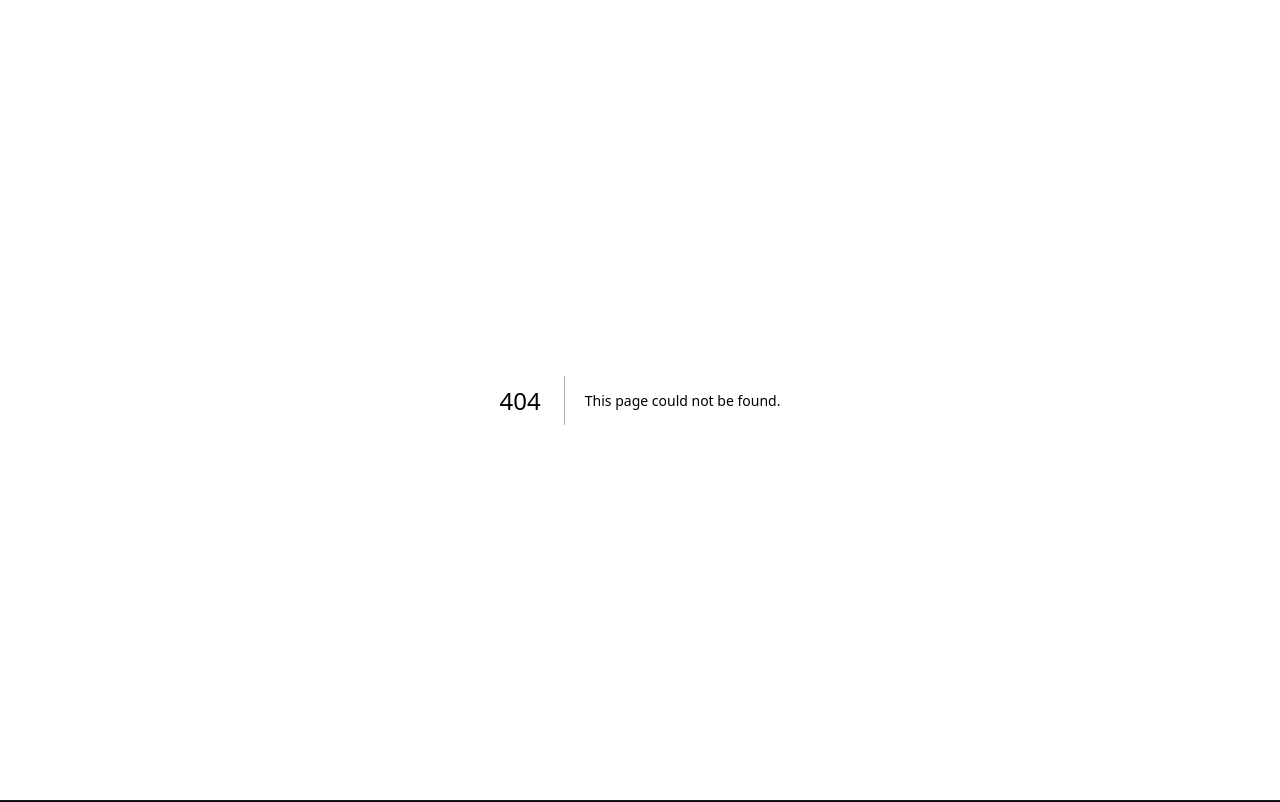
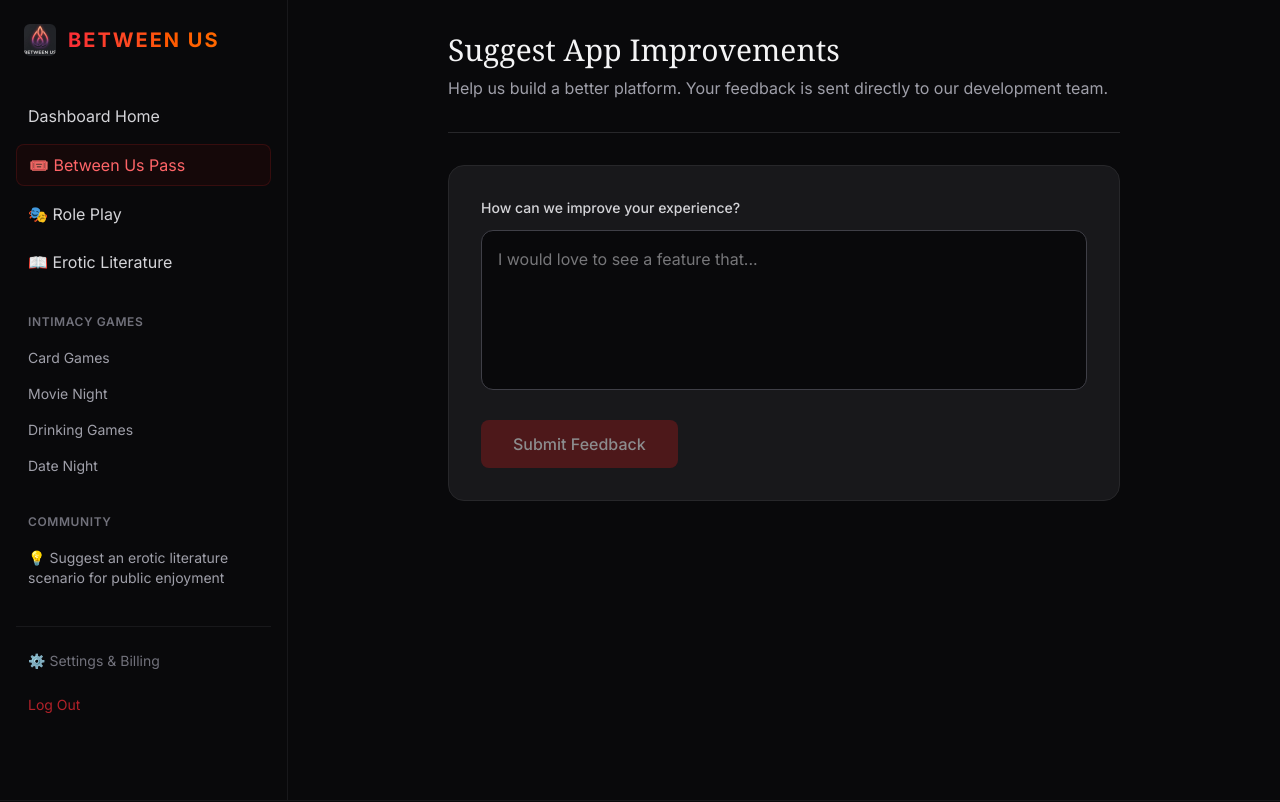
Before and after one commit to jdavis641/between-us, a Next.js app: page /dashboard/improvements in a window 1280 px wide. Before the commit this address had no page. Shown: the top 802 px of the page. Built offline with nearby package versions, Linux system fonts and the light colour scheme; no server answers.

Commit message:
[UI/Feature] Add suggest app improvements form and sidebar link

```diff
--- /dev/null
+++ b/app/api/improvements/route.ts
@@ -0,0 +1,69 @@
+import { NextResponse } from "next/server";
+import { createClient } from "@/utils/supabase/server";
+
+export async function POST(req: Request) {
+  try {
+    const { feedback_text } = await req.json();
+
+    if (!feedback_text) {
+      return NextResponse.json({ error: "Feedback text is required." }, { status: 400 });
+    }
+
+    // Bulletproof Auth Check
+    let authHeader = req.headers.get('Authorization');
+    let explicitToken = authHeader?.replace('Bearer ', '')?.trim();
+    if (explicitToken === 'undefined' || explicitToken === 'null') explicitToken = undefined;
+
+    const supabase = await createClient();
+    let { data: { user }, error: authError } = await supabase.auth.getUser();
+
+    if ((authError || !user) && explicitToken) {
+      const res = await supabase.auth.getUser(explicitToken);
+      user = res.data?.user || null;
+      authError = res.error;
+    }
+
+    if (authError || !user) {
+      console.error("Supabase Auth Failed:", authError);
+      return NextResponse.json({ error: "Auth Rejected: Session expired or missing." }, { status: 401 });
+    }
+
+    // Insert into Supabase
+    const { error: insertError } = await supabase
+      .from('app_improvements')
+      .insert({
+        user_id: user.id,
+        feedback_text: feedback_text
+      });
+
+    if (insertError) {
+      console.error("Failed to insert feedback:", insertError);
+      // Even if the table doesn't exist yet, we'll log it and try to send the email.
+    }
+
+    // Send email via Resend
+    if (process.env.RESEND_API_KEY) {
+      await fetch('https://api.resend.com/emails', {
+        method: 'POST',
+        headers: {
+          'Authorization': `Bearer ${process.env.RESEND_API_KEY}`,
+          'Content-Type': 'application/json'
+        },
+        body: JSON.stringify({
+          from: "Between Us Support <support@betweenusapp.io>", // Replace with verified sender if needed
+          to: "support@betweenusapp.io",
+          subject: "New App Improvement Suggestion",
+          html: `<p><strong>User ID:</strong> ${user.id}</p><p><strong>Feedback:</strong></p><p>${feedback_text}</p>`
+        })
+      });
+    } else {
+      console.warn("RESEND_API_KEY not configured. Email not sent.");
+    }
+
+    return NextResponse.json({ success: true });
+
+  } catch (err: any) {
+    console.error("Improvements API Error:", err);
+    return NextResponse.json({ error: "Internal Server Error" }, { status: 500 });
+  }
+}
--- /dev/null
+++ b/app/dashboard/improvements/page.tsx
@@ -0,0 +1,83 @@
+"use client";
+
+import { useState } from "react";
+import { createClient } from "@/utils/supabase/client";
+
+export default function ImprovementsPage() {
+  const [feedback, setFeedback] = useState("");
+  const [loading, setLoading] = useState(false);
+  const [success, setSuccess] = useState(false);
+  const [error, setError] = useState<string | null>(null);
+  const [supabase] = useState(() => createClient());
+
+  const handleSubmit = async () => {
+    if (!feedback.trim()) return;
+
+    setLoading(true);
+    setError(null);
+    setSuccess(false);
+
+    try {
+      const { data: { session } } = await supabase.auth.getSession();
+      if (!session) throw new Error("Auth Rejected: Session expired or missing.");
+
+      const res = await fetch("/api/improvements", {
+        method: "POST",
+        headers: {
+          "Content-Type": "application/json",
+          "Authorization": `Bearer ${session.access_token}`
+        },
+        body: JSON.stringify({ feedback_text: feedback })
+      });
+
+      if (!res.ok) throw new Error("Failed to submit feedback.");
+
+      setSuccess(true);
+      setFeedback("");
+    } catch (err: any) {
+      console.error(err);
+      setError(err.message || "An error occurred.");
+    } finally {
+      setLoading(false);
+    }
+  };
+
+  return (
+    <div className="min-h-screen bg-zinc-950 text-zinc-100 p-8 pb-32">
+      <div className="max-w-2xl mx-auto space-y-8">
+
+        <header className="border-b border-zinc-800 pb-8">
+          <h1 className="text-3xl font-serif font-medium text-zinc-100 mb-2">Suggest App Improvements</h1>
+          <p className="text-zinc-400">Help us build a better platform. Your feedback is sent directly to our development team.</p>
+        </header>
+
+        <div className="bg-zinc-900 border border-zinc-800 rounded-2xl p-6 md:p-8">
+          <label className="block text-sm font-medium text-zinc-300 mb-3">How can we improve your experience?</label>
+          <textarea
+            value={feedback}
+            onChange={(e) => setFeedback(e.target.value)}
+            placeholder="I would love to see a feature that..."
+            className="w-full bg-zinc-950 border border-zinc-700 rounded-xl p-4 text-zinc-200 h-40 focus:outline-none focus:border-red-900 resize-none mb-6 transition-colors"
+          />
+
+          {error && <div className="text-red-400 text-sm mb-4">{error}</div>}
+
+          {success && (
+            <div className="text-green-400 text-sm mb-4 bg-green-950/30 p-3 rounded-lg border border-green-900/50">
+              Thank you! Your feedback has been successfully submitted.
+            </div>
+          )}
+
+          <button
+            onClick={handleSubmit}
+            disabled={loading || !feedback.trim()}
+            className="w-full md:w-auto px-8 py-3 bg-red-900 hover:bg-red-800 disabled:opacity-50 disabled:cursor-not-allowed text-white rounded-lg font-medium transition-colors"
+          >
+            {loading ? "Submitting..." : "Submit Feedback"}
+          </button>
+        </div>
+
+      </div>
+    </div>
+  );
+}
--- /dev/null
+++ b/fix_sidebar.js
@@ -0,0 +1,10 @@
+const fs = require('fs');
+let code = fs.readFileSync('app/dashboard/layout.tsx', 'utf8');
+
+const target = `<Link href="/dashboard/suggest" className="block px-3 py-1.5 text-sm rounded-lg hover:bg-zinc-900 text-zinc-400 hover:text-zinc-200">dY\\' Suggest an erotic literature scenario for public enjoyment</Link>`;
+
+const newLink = `<Link href="/dashboard/suggest" className="block px-3 py-1.5 text-sm rounded-lg hover:bg-zinc-900 text-zinc-400 hover:text-zinc-200">dY\\' Suggest an erotic literature scenario for public enjoyment</Link>
+              <Link href="/dashboard/improvements" className="block px-3 py-1.5 text-sm rounded-lg hover:bg-zinc-900 text-zinc-400 hover:text-zinc-200">🛠️ Suggest App Improvements</Link>`;
+
+code = code.replace(target, newLink);
+fs.writeFileSync('app/dashboard/layout.tsx', code);
```
Also changed, not shown: 1 other file (tests, documents, lock files or other folders).
